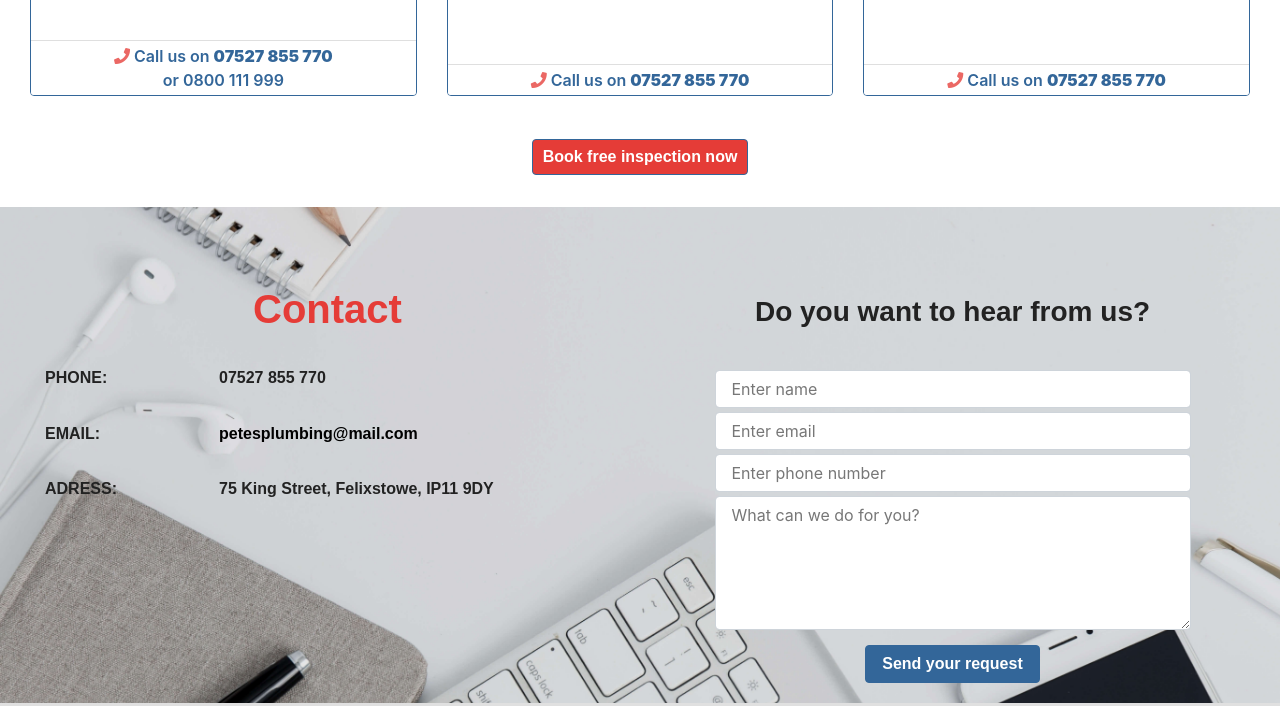
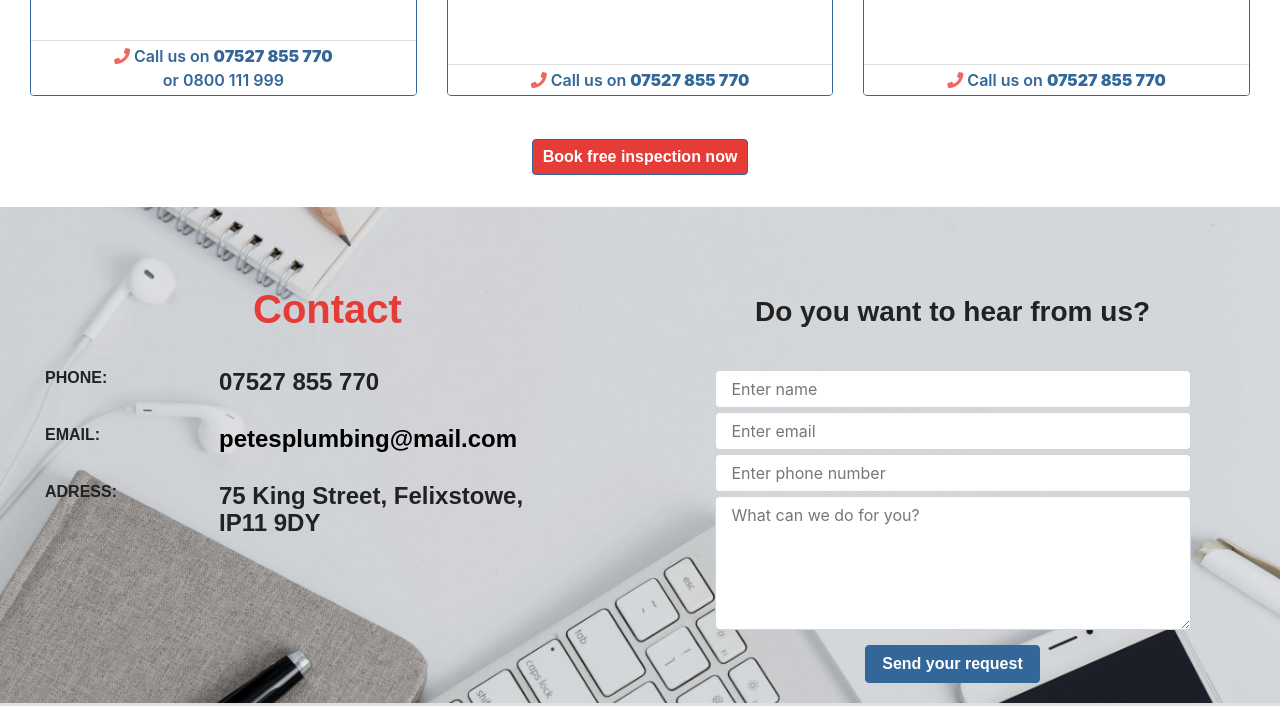
Before and after one commit to malc-u/petes-plumbing, a plain HTML site: page index.html in a window 1280 px wide. Shown: the part 2722-3428 px from the top of the page. Drawn offline with nearby package versions, Linux system fonts and the light colour scheme; a web font is replaced by a local one.

Commit message:
Added media to Contact setion

```diff
--- a/assets/css/style.css
+++ b/assets/css/style.css
@@ -108,6 +108,7 @@ html {
     margin-top: 50px;
 }
 
+/*Media added to enhance ux on medium and bigger screens*/
 @media (min-width: 768px) {
     .jumbotron h1 {
         font-weight: bolder;
@@ -155,6 +156,7 @@ html {
     margin: 40px 20px;
 }
 
+/*Media added to enhance ux on bigger screens*/
 @media (min-width: 992px) {
     #services .row .section-header p {
         margin: 20px 80px;
@@ -239,6 +241,7 @@ and styled paragraph to change its properties to differ in ths section*/
     margin: 40px 20px;
 }
 
+/*Media added to enhance ux on bigger screens*/
 @media (min-width: 992px) {
     #about .row .section-header p {
         margin: 20px 80px;
@@ -345,6 +348,7 @@ and styled paragraph to change its properties to differ in ths section*/
     margin: 40px 20px;
 }
 
+/*Media added to enhance ux on bigger screens*/
 @media (min-width: 992px) {
     #faq .row .section-header p {
         margin: 20px 80px;
@@ -367,7 +371,7 @@ and styled paragraph to change its properties to differ in ths section*/
 
 .card {
     margin-top: 20px;
-    min-height: 300px;
+    min-height: 315px;
 }
 
 /*Media to amend difference in heights for Tablets such as iPod */
@@ -461,6 +465,14 @@ and styled paragraph to change its properties to differ in ths section*/
     color: black;
 }
 
+/* Media added to enhance visability of contact details on tablets such us iPad, iPad Pro & */
+@media (min-width: 768px) and (max-width: 1280px) {
+    .value h6 {
+        display: inline;
+        font-size: 150%;
+    }
+}
+
 /*Contact Form */
 .form-column {
     padding-top: 10px;
@@ -482,7 +494,7 @@ button[type="submit"] {
     margin-bottom: 20px;
     color: #fff;
 }
-
+/*Media added to enhance ux on bigger screens*/
 @media (min-width: 992px) {
     .center-form {
         padding-top: 30px;
@@ -493,6 +505,7 @@ button[type="submit"] {
 }
 
 /* FOOTER SECTION */
+/*General styling to the footer - some top breathing space, colors etc.*/
 footer {
     padding-top: 20px;
     background-color: #e0e0e0;
```
